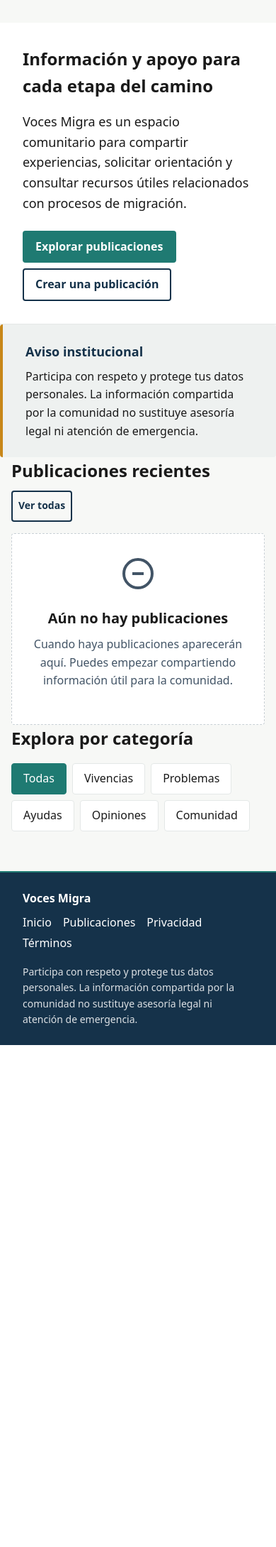
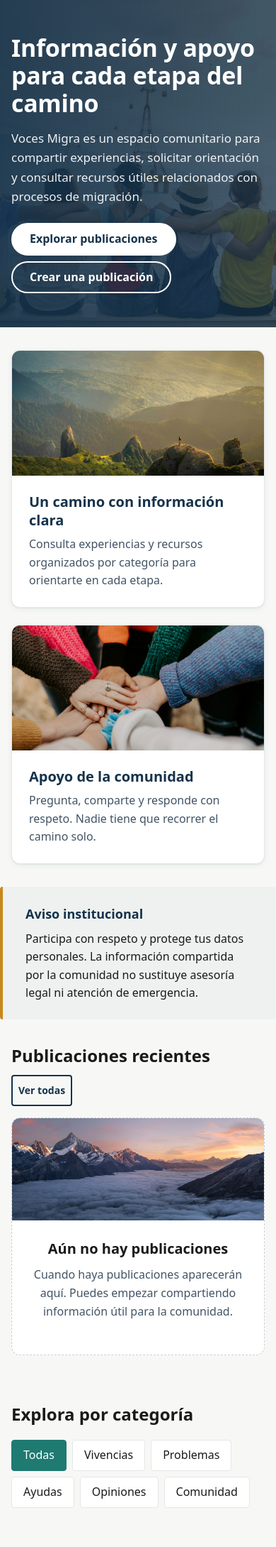
Before and after one commit to 4rchila/VocesMigra, a Django app: template templates/core/home.html in a window 390 px wide. Shown: the part 190-2369 px from the top of the page at 71% size. Before the commit the page ends 1662 px from the top, so only its background shows below. Run offline with Django 5.2, Linux system fonts and the light colour scheme; the template is opened without the code that fills it, so the values that code supplies are empty; parts of the project's set-up code (start-up, migrations or seed data) failed here and were passed over.

Commit message:
Feat: cleaner home UI with local Unsplash imagery
Serve hero, highlight, and empty-state photos from static/img with
CREDITS.md; polish cards, spacing, and mobile-friendly hero styles.

```diff
--- a/static/css/main.css
+++ b/static/css/main.css
@@ -34,6 +34,9 @@
   --color-focus: var(--color-teal);
 
   --radius: 0.25rem;
+  --radius-lg: 0.75rem;
+  --shadow-sm: 0 1px 2px rgba(21, 50, 74, 0.06), 0 2px 8px rgba(21, 50, 74, 0.06);
+  --shadow-md: 0 2px 4px rgba(21, 50, 74, 0.08), 0 8px 24px rgba(21, 50, 74, 0.10);
   --space-xs: 0.25rem;
   --space-sm: 0.5rem;
   --space-md: 1rem;
@@ -408,14 +420,29 @@ button, input, select, textarea {
   text-align: center;
   background-color: var(--color-surface);
   border: 1px dashed var(--color-border);
-  border-radius: var(--radius);
+  border-radius: var(--radius-lg);
+  overflow: hidden;
+}
+
+.empty-state__image {
+  width: calc(100% + 2 * var(--space-md));
+  max-width: none;
+  height: 9rem;
+  margin: calc(-1 * var(--space-xl)) calc(-1 * var(--space-md)) var(--space-lg);
+  object-fit: cover;
 }
 
 .empty-state__icon {
   width: 3rem;
   height: 3rem;
+  margin-inline: auto;
   margin-bottom: var(--space-md);
   color: var(--color-text-secondary);
+}
+
+/* The photo already illustrates the state; hide the generic icon when present. */
+.empty-state__image + .empty-state__icon {
+  display: none;
 }
 
 .empty-state__title {
@@ -535,29 +562,118 @@ button, input, select, textarea {
 
 /* Hero */
 .hero {
-  padding: var(--space-xl) var(--space-md);
-  background-color: var(--color-surface);
-  border-block-end: 1px solid var(--color-border-subtle);
+  margin-block-start: calc(-1 * var(--space-xl));
+  padding: var(--space-xxl) 0;
+  color: var(--color-text-on-dark);
+  background-color: var(--color-deep-blue);
+  background-image:
+    linear-gradient(90deg, rgba(21, 50, 74, 0.92) 0%, rgba(21, 50, 74, 0.78) 100%),
+    var(--hero-image);
+  background-size: cover;
+  background-position: center;
 }
 
 .hero__title {
+  max-width: 22ch;
   margin-bottom: var(--space-md);
-  font-size: 1.75rem;
-  line-height: 1.25;
-  color: var(--color-deep-blue);
+  font-size: 1.875rem;
+  line-height: 1.15;
+  letter-spacing: -0.01em;
+  color: var(--color-text-on-dark);
 }
 
 .hero__description {
-  max-width: var(--reading-width);
+  max-width: 60ch;
   margin-bottom: var(--space-lg);
-  font-size: 1.125rem;
-  color: var(--color-text);
+  font-size: 1.0625rem;
+  color: rgba(255, 255, 255, 0.92);
 }
 
 .hero__actions {
   display: flex;
   flex-wrap: wrap;
   gap: var(--space-sm);
+}
+
+.hero .button {
+  border-radius: 999px;
+  padding-inline: var(--space-lg);
+}
+
+.hero .button--primary {
+  color: var(--color-deep-blue);
+  background-color: #ffffff;
+  border-color: #ffffff;
+}
+
+.hero .button--primary:hover,
+.hero .button--primary:focus-visible {
+  background-color: var(--color-surface-muted);
+  border-color: var(--color-surface-muted);
+}
+
+.hero .button--secondary {
+  color: var(--color-text-on-dark);
+  border-color: var(--color-text-on-dark);
+}
+
+.hero .button--secondary:hover,
+.hero .button--secondary:focus-visible {
+  color: var(--color-deep-blue);
+  background-color: #ffffff;
+  border-color: #ffffff;
+}
+
+.hero a:focus-visible {
+  outline-color: #ffffff;
+}
+
+/* Highlights */
+.highlights {
+  padding-block: var(--space-xl);
+}
+
+.highlight-list {
+  display: grid;
+  gap: var(--space-lg);
+  margin: 0;
+  padding: 0;
+  list-style: none;
+}
+
+.highlight {
+  overflow: hidden;
+  background-color: var(--color-surface);
+  border: 1px solid var(--color-border-subtle);
+  border-radius: var(--radius-lg);
+  box-shadow: var(--shadow-sm);
+}
+
+.highlight__image {
+  width: 100%;
+  height: 11rem;
+  object-fit: cover;
+}
+
+.highlight__body {
+  padding: var(--space-lg);
+}
+
+.highlight__title {
+  margin-bottom: var(--space-sm);
+  font-size: 1.25rem;
+  line-height: 1.3;
+  color: var(--color-deep-blue);
+}
+
+.highlight__text {
+  margin-bottom: 0;
+  color: var(--color-text-secondary);
+}
+
+.feed-section,
+.categories-section {
+  padding-block: var(--space-xl);
 }
 
 /* Section header */
@@ -879,7 +995,7 @@ button, input, select, textarea {
 /* 360px baseline: default styles above serve small screens directly. */
 @media (min-width: 360px) {
   .hero__title {
-    font-size: 2rem;
+    font-size: 2.125rem;
   }
 
   .post-header__title {
--- a/templates/components/card.html
+++ b/templates/components/card.html
@@ -1,11 +1,11 @@
 <article class="card">
   <header class="card__header">
+    {% if category %}
+    <span class="card__category">{{ category }}</span>
+    {% endif %}
     <h2 class="card__title">
       <a class="card__title-link" href="{{ card_url|default:'#' }}">{{ title }}</a>
     </h2>
-    {% if category %}
-    <span class="card__category">{{ category }}</span>
-    {% endif %}
   </header>
   {% if excerpt %}
   <p class="card__excerpt">{{ excerpt }}</p>
--- a/templates/components/empty_state.html
+++ b/templates/components/empty_state.html
@@ -1,5 +1,6 @@
-{% load i18n %}
+{% load i18n static %}
 <div class="empty-state">
+  <img class="empty-state__image" src="{% static 'img/empty-horizon.jpg' %}" alt="" width="640" height="240" loading="lazy" decoding="async">
   <svg class="empty-state__icon" viewBox="0 0 24 24" fill="none" stroke="currentColor" stroke-width="2" aria-hidden="true" focusable="false">
     <circle cx="12" cy="12" r="10"></circle>
     <line x1="8" y1="12" x2="16" y2="12"></line>
--- a/templates/core/home.html
+++ b/templates/core/home.html
@@ -1,17 +1,39 @@
 {% extends "base.html" %}
-{% load i18n %}
+{% load i18n static %}
 
 {% block title %}{% trans "Inicio" %} — Voces Migra{% endblock %}
 
 {% block content %}
-<section class="hero" aria-labelledby="hero-title">
-  <div class="container">
-    <h1 id="hero-title">{% trans "Información y apoyo para cada etapa del camino" %}</h1>
+<section class="hero" aria-labelledby="hero-title" style="--hero-image: url('{% static 'img/hero-community.jpg' %}')">
+  <div class="container hero__inner">
+    <h1 id="hero-title" class="hero__title">{% trans "Información y apoyo para cada etapa del camino" %}</h1>
     <p class="hero__description">{% trans "Voces Migra es un espacio comunitario para compartir experiencias, solicitar orientación y consultar recursos útiles relacionados con procesos de migración." %}</p>
     <div class="hero__actions">
       <a class="button button--primary" href="{% url 'posts:list' %}">{% trans "Explorar publicaciones" %}</a>
       <a class="button button--secondary" href="{% url 'posts:create' %}">{% trans "Crear una publicación" %}</a>
     </div>
+  </div>
+</section>
+
+<section class="highlights" aria-labelledby="highlights-title">
+  <div class="container">
+    <h2 id="highlights-title" class="visually-hidden">{% trans "Cómo te acompañamos" %}</h2>
+    <ul class="highlight-list" role="list">
+      <li class="highlight">
+        <img class="highlight__image" src="{% static 'img/card-journey.jpg' %}" alt="" width="640" height="400" loading="lazy" decoding="async">
+        <div class="highlight__body">
+          <h3 class="highlight__title">{% trans "Un camino con información clara" %}</h3>
+          <p class="highlight__text">{% trans "Consulta experiencias y recursos organizados por categoría para orientarte en cada etapa." %}</p>
+        </div>
+      </li>
+      <li class="highlight">
+        <img class="highlight__image" src="{% static 'img/card-support.jpg' %}" alt="" width="640" height="400" loading="lazy" decoding="async">
+        <div class="highlight__body">
+          <h3 class="highlight__title">{% trans "Apoyo de la comunidad" %}</h3>
+          <p class="highlight__text">{% trans "Pregunta, comparte y responde con respeto. Nadie tiene que recorrer el camino solo." %}</p>
+        </div>
+      </li>
+    </ul>
   </div>
 </section>
 
```
Also changed, not shown: other parts of static/css/main.css (+34 -13 lines), static/img/CREDITS.md (added, +12 -0 lines), static/img/card-journey.jpg (added), static/img/card-support.jpg (added), static/img/empty-horizon.jpg (added), static/img/hero-community.jpg (added).
